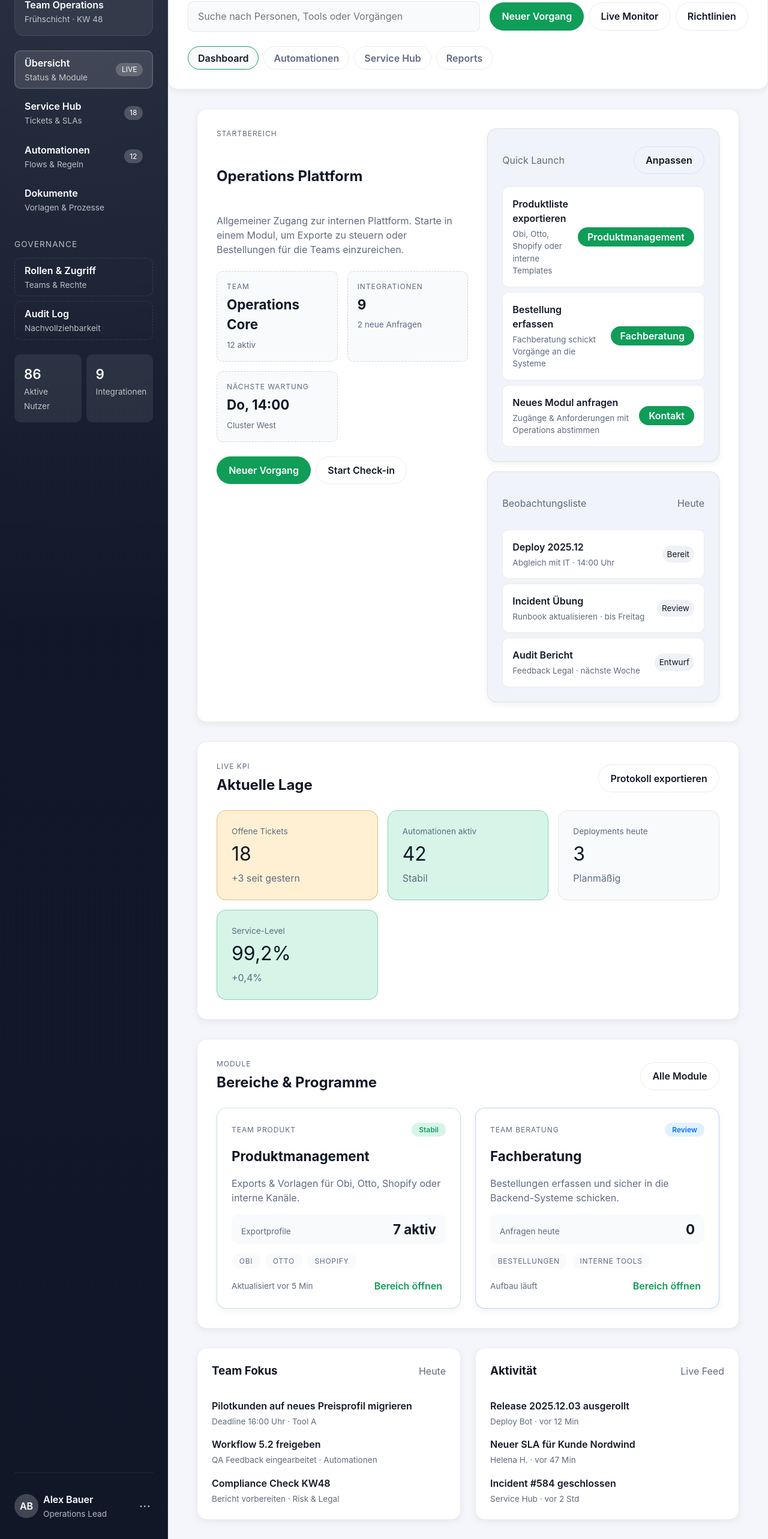
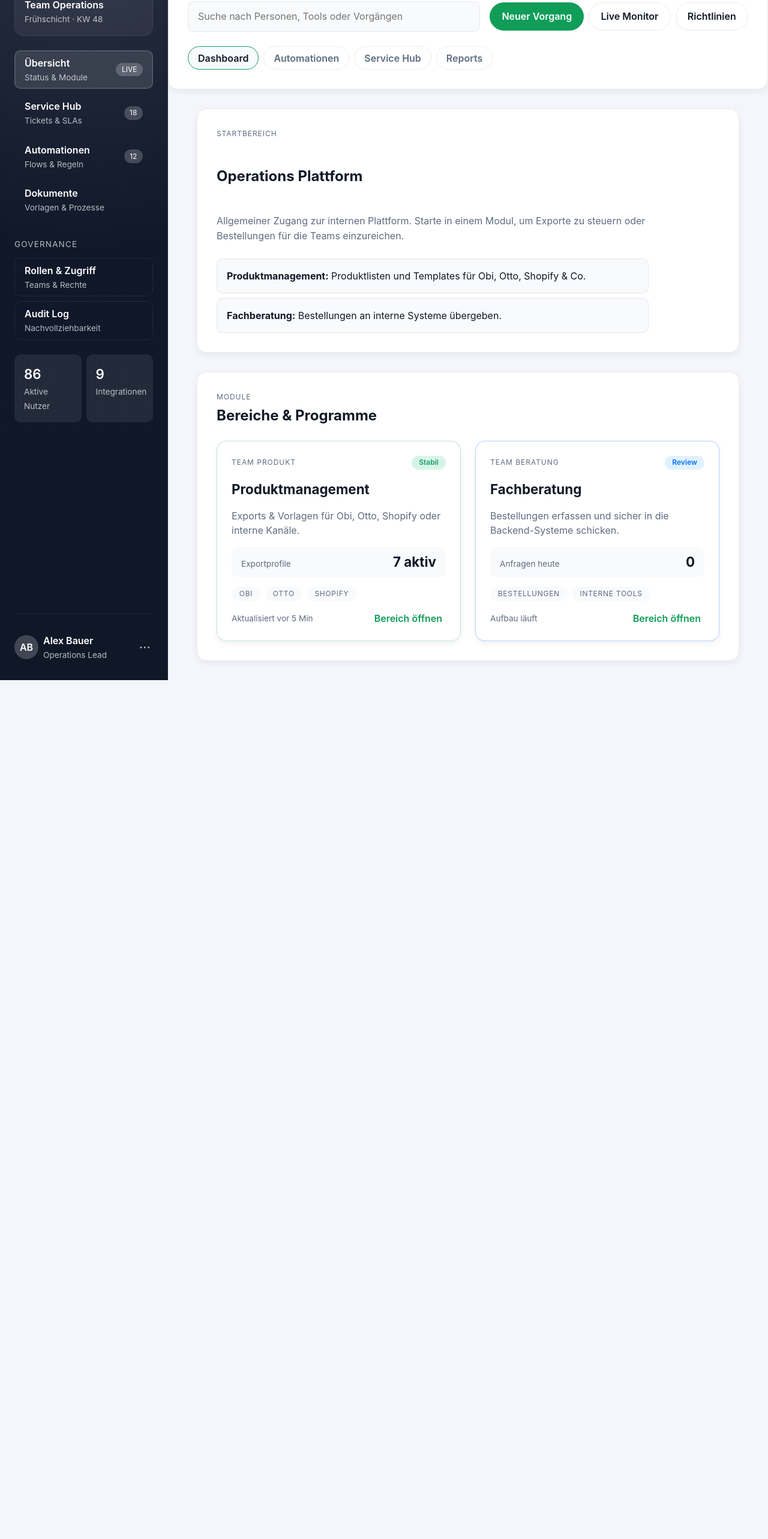
Before and after one commit to sazar-neudorff/productmanager, a React app in the folder frontend/: page / in a window 1280 px wide. Shown: the part 175-2741 px from the top of the page at 60% size. After the commit the page ends 1309 px from the top, so only its background shows below. Built offline with nearby package versions, Linux system fonts and the light colour scheme; the HTML template or start-up script is replaced by a standard one.

Commit message:
Refactor: Simplify Home page layout and styles
Remove unused components and simplify the Home page layout by removing the hero stats, quick launch, watchlist, focus items, and activity feed. This streamlines the UI and reduces code complexity.

Co-authored-by: s.azar <s.azar@neudorff.de>

```diff
--- a/frontend/src/pages/Home.tsx
+++ b/frontend/src/pages/Home.tsx
@@ -2,68 +2,7 @@ import type { ComponentProps } from "react";
 import ModuleCard from "../components/ModuleCard";
 import "../styles/Home.css";
 
-const highlights = [
-  {
-    label: "Offene Tickets",
-    value: "18",
-    delta: "+3 seit gestern",
-    tone: "warning",
-  },
-  {
-    label: "Automationen aktiv",
-    value: "42",
-    delta: "Stabil",
-    tone: "positive",
-  },
-  { label: "Deployments heute", value: "3", delta: "Planmäßig", tone: "neutral" },
-  { label: "Service-Level", value: "99,2%", delta: "+0,4%", tone: "positive" },
-];
-
-const heroStats = [
-  { label: "Team", value: "Operations Core", detail: "12 aktiv" },
-  { label: "Integrationen", value: "9", detail: "2 neue Anfragen" },
-  { label: "Nächste Wartung", value: "Do, 14:00", detail: "Cluster West" },
-];
-
-const quickLaunch = [
-  {
-    label: "Produktliste exportieren",
-    detail: "Obi, Otto, Shopify oder interne Templates",
-    action: "Produktmanagement",
-  },
-  {
-    label: "Bestellung erfassen",
-    detail: "Fachberatung schickt Vorgänge an die Systeme",
-    action: "Fachberatung",
-  },
-  {
-    label: "Neues Modul anfragen",
-    detail: "Zugänge & Anforderungen mit Operations abstimmen",
-    action: "Kontakt",
-  },
-];
-
-const watchlist = [
-  {
-    title: "Deploy 2025.12",
-    detail: "Abgleich mit IT · 14:00 Uhr",
-    status: "Bereit",
-  },
-  {
-    title: "Incident Übung",
-    detail: "Runbook aktualisieren · bis Freitag",
-    status: "Review",
-  },
-  {
-    title: "Audit Bericht",
-    detail: "Feedback Legal · nächste Woche",
-    status: "Entwurf",
-  },
-];
-
-type ModuleDefinition = ComponentProps<typeof ModuleCard>;
-
-const modules: ModuleDefinition[] = [
+const modules: ComponentProps<typeof ModuleCard>[] = [
   {
     title: "Produktmanagement",
     description: "Exports & Vorlagen für Obi, Otto, Shopify oder interne Kanäle.",
@@ -84,42 +23,6 @@ const modules: ModuleDefinition[] = [
   },
 ];
 
-const focusItems = [
-  {
-    title: "Pilotkunden auf neues Preisprofil migrieren",
-    detail: "Deadline 16:00 Uhr",
-    owner: "Tool A",
-  },
-  {
-    title: "Workflow 5.2 freigeben",
-    detail: "QA Feedback eingearbeitet",
-    owner: "Automationen",
-  },
-  {
-    title: "Compliance Check KW48",
-    detail: "Bericht vorbereiten",
-    owner: "Risk & Legal",
-  },
-];
-
-const activities = [
-  {
-    title: "Release 2025.12.03 ausgerollt",
-    actor: "Deploy Bot",
-    time: "vor 12 Min",
-  },
-  {
-    title: "Neuer SLA für Kunde Nordwind",
-    actor: "Helena H.",
-    time: "vor 47 Min",
-  },
-  {
-    title: "Incident #584 geschlossen",
-    actor: "Service Hub",
-    time: "vor 2 Std",
-  },
-];
-
 export default function Home() {
   return (
     <div className="dashboard">
@@ -128,102 +31,20 @@ export default function Home() {
           <p className="section-heading__eyebrow">Startbereich</p>
           <h2>Operations Plattform</h2>
           <p className="hero-description">
-            Allgemeiner Zugang zur internen Plattform. Starte in einem Modul,
-            um Exporte zu steuern oder Bestellungen für die Teams einzureichen.
+            Allgemeiner Zugang zur internen Plattform. Starte in einem Modul, um
+            Exporte zu steuern oder Bestellungen für die Teams einzureichen.
           </p>
 
-          <div className="hero-stats">
-            {heroStats.map((stat) => (
-              <div key={stat.label} className="hero-stat">
-                <span className="hero-stat__label">{stat.label}</span>
-                <strong className="hero-stat__value">{stat.value}</strong>
-                <span className="hero-stat__detail">{stat.detail}</span>
-              </div>
-            ))}
-          </div>
-
-          <div className="hero-actions">
-            <button type="button" className="workspace-action workspace-action--primary">
-              Neuer Vorgang
-            </button>
-            <button type="button" className="workspace-action workspace-action--ghost">
-              Start Check-in
-            </button>
-          </div>
-        </div>
-
-        <div className="hero-panels">
-          <div className="hero-panel">
-            <div className="hero-panel__header">
-              <p>Quick Launch</p>
-              <button
-                type="button"
-                className="workspace-action workspace-action--ghost"
-                aria-label="Quick Launch anpassen"
-              >
-                Anpassen
-              </button>
-            </div>
-
-            <ul className="quick-launch">
-              {quickLaunch.map((item) => (
-                <li key={item.label} className="quick-launch__item">
-                  <div>
-                    <p className="quick-launch__label">{item.label}</p>
-                    <p className="quick-launch__detail">{item.detail}</p>
-                  </div>
-                  <button type="button" className="quick-launch__action">
-                    {item.action}
-                  </button>
-                </li>
-              ))}
-            </ul>
-          </div>
-
-          <div className="hero-panel">
-            <div className="hero-panel__header">
-              <p>Beobachtungsliste</p>
-              <span>Heute</span>
-            </div>
-
-            <ul className="watchlist">
-              {watchlist.map((item) => (
-                <li key={item.title} className="watchlist__item">
-                  <div>
-                    <p className="watchlist__title">{item.title}</p>
-                    <p className="watchlist__meta">{item.detail}</p>
-                  </div>
-                  <span className="watchlist__status">{item.status}</span>
-                </li>
-              ))}
-            </ul>
-          </div>
-        </div>
-      </section>
-
-      <section className="dashboard-section">
-        <div className="section-heading">
-          <div>
-            <p className="section-heading__eyebrow">Live KPI</p>
-            <h2>Aktuelle Lage</h2>
-          </div>
-
-          <button className="workspace-action workspace-action--ghost">
-            Protokoll exportieren
-          </button>
-        </div>
-
-        <div className="stat-grid">
-          {highlights.map((item) => (
-            <article
-              key={item.label}
-              className={`stat-card stat-card--${item.tone}`}
-            >
-              <p className="stat-card__label">{item.label}</p>
-              <p className="stat-card__value">{item.value}</p>
-              <p className="stat-card__delta">{item.delta}</p>
-            </article>
-          ))}
+          <ul className="hero-summary">
+            <li>
+              <strong>Produktmanagement:</strong> Produktlisten und Templates
+              für Obi, Otto, Shopify & Co.
+            </li>
+            <li>
+              <strong>Fachberatung:</strong> Bestellungen an interne Systeme
+              übergeben.
+            </li>
+          </ul>
         </div>
       </section>
 
@@ -233,10 +54,6 @@ export default function Home() {
             <p className="section-heading__eyebrow">Module</p>
             <h2>Bereiche & Programme</h2>
           </div>
-
-          <button className="workspace-action workspace-action--ghost">
-            Alle Module
-          </button>
         </div>
 
         <div className="module-grid">
@@ -245,44 +62,6 @@ export default function Home() {
           ))}
         </div>
       </section>
-
-      <section className="dashboard-split">
-        <div className="panel-card">
-          <div className="panel-card__header">
-            <h3>Team Fokus</h3>
-            <span>Heute</span>
-          </div>
-
-          <ul className="focus-list">
-            {focusItems.map((item) => (
-              <li key={item.title}>
-                <p className="focus-list__title">{item.title}</p>
-                <p className="focus-list__meta">
-                  {item.detail} · {item.owner}
-                </p>
-              </li>
-            ))}
-          </ul>
-        </div>
-
-        <div className="panel-card">
-          <div className="panel-card__header">
-            <h3>Aktivität</h3>
-            <span>Live Feed</span>
-          </div>
-
-          <ul className="activity-feed">
-            {activities.map((activity) => (
-              <li key={activity.title}>
-                <p className="activity-feed__title">{activity.title}</p>
-                <p className="activity-feed__meta">
-                  {activity.actor} · {activity.time}
-                </p>
-              </li>
-            ))}
-          </ul>
-        </div>
-      </section>
     </div>
   );
 }
--- a/frontend/src/styles/Home.css
+++ b/frontend/src/styles/Home.css
@@ -9,92 +9,27 @@
 }
 
 .dashboard-hero {
-  display: flex;
-  gap: var(--space-xl);
   border: 1px solid var(--clr-border);
   border-radius: var(--radius-lg);
   padding: var(--space-xl);
   background: var(--clr-surface-strong);
   box-shadow: var(--shadow-sm);
-  flex-wrap: wrap;
 }
 
 .hero-main {
-  flex: 2 1 360px;
   display: flex;
   flex-direction: column;
   gap: var(--space-lg);
+  max-width: 720px;
 }
 
 .hero-description {
   margin: 0;
-  max-width: 560px;
   color: var(--clr-text-muted);
+  line-height: 1.6;
 }
 
-.hero-stats {
-  display: grid;
-  grid-template-columns: repeat(auto-fit, minmax(160px, 1fr));
-  gap: var(--space-md);
-}
-
-.hero-stat {
-  border: 1px dashed var(--clr-border-strong);
-  border-radius: var(--radius-md);
-  padding: var(--space-md);
-  background: var(--clr-gray-0);
-}
-
-.hero-stat__label {
-  display: block;
-  font-size: var(--font-size-xs);
-  text-transform: uppercase;
-  letter-spacing: 0.08em;
-  color: var(--clr-text-muted);
-}
-
-.hero-stat__value {
-  display: block;
-  font-size: 1.4rem;
-  margin: var(--space-xs) 0;
-}
-
-.hero-stat__detail {
-  color: var(--clr-text-muted);
-  font-size: var(--font-size-sm);
-}
-
-.hero-actions {
-  display: flex;
-  flex-wrap: wrap;
-  gap: var(--space-sm);
-}
-
-.hero-panels {
-  flex: 1 1 300px;
-  display: flex;
-  flex-direction: column;
-  gap: var(--space-md);
-}
-
-.hero-panel {
-  background: var(--clr-surface-muted);
-  border-radius: var(--radius-lg);
-  border: 1px solid var(--clr-border);
-  padding: var(--space-lg);
-  box-shadow: var(--shadow-sm);
-}
-
-.hero-panel__header {
-  display: flex;
-  justify-content: space-between;
-  align-items: center;
-  margin-bottom: var(--space-md);
-  color: var(--clr-text-muted);
-}
-
-.quick-launch,
-.watchlist {
+.hero-summary {
   list-style: none;
   margin: 0;
   padding: 0;
@@ -103,47 +38,12 @@
   gap: var(--space-sm);
 }
 
-.quick-launch__item,
-.watchlist__item {
-  display: flex;
-  justify-content: space-between;
-  align-items: center;
-  gap: var(--space-md);
+.hero-summary li {
+  margin: 0;
   padding: var(--space-md);
   border-radius: var(--radius-md);
   border: 1px solid var(--clr-border);
-  background: var(--clr-surface-strong);
-}
-
-.quick-launch__label,
-.watchlist__title {
-  margin: 0 0 var(--space-xs);
-  font-weight: 600;
-}
-
-.quick-launch__detail,
-.watchlist__meta {
-  margin: 0;
-  color: var(--clr-text-muted);
-  font-size: var(--font-size-sm);
-}
-
-.quick-launch__action {
-  border: none;
-  border-radius: var(--radius-pill);
-  background: var(--clr-primary-1);
-  color: var(--clr-text-inverse);
-  padding: var(--space-xs) var(--space-md);
-  cursor: pointer;
-  font-weight: 600;
-}
-
-.watchlist__status {
-  border-radius: var(--radius-pill);
-  padding: var(--space-xs) var(--space-sm);
-  background: var(--clr-gray-1);
-  color: var(--clr-text-main);
-  font-size: var(--font-size-sm);
+  background: var(--clr-gray-0);
 }
 
 .dashboard-section {
@@ -176,109 +76,18 @@
   font-family: var(--font-display);
 }
 
-.stat-grid {
-  display: grid;
-  grid-template-columns: repeat(auto-fit, minmax(220px, 1fr));
-  gap: var(--space-md);
-}
-
-.stat-card {
-  border: 1px solid var(--clr-border);
-  border-radius: var(--radius-lg);
-  padding: var(--space-lg);
-  background: var(--clr-gray-0);
-}
-
-.stat-card__label {
-  margin: 0;
-  color: var(--clr-text-muted);
-  font-size: var(--font-size-sm);
-}
-
-.stat-card__value {
-  margin: var(--space-xs) 0 0;
-  font-size: 2rem;
-  font-family: var(--font-display);
-}
-
-.stat-card__delta {
-  margin: var(--space-xs) 0 0;
-  color: var(--clr-text-muted);
-}
-
-.stat-card--positive {
-  border-color: rgba(27, 156, 100, 0.4);
-  background: var(--clr-success-muted);
-}
-
-.stat-card--warning {
-  border-color: rgba(195, 105, 0, 0.4);
-  background: var(--clr-warning-muted);
-}
-
-.stat-card--neutral {
-  border-color: var(--clr-border);
-}
-
 .module-grid {
   display: grid;
   grid-template-columns: repeat(auto-fit, minmax(280px, 1fr));
   gap: var(--space-lg);
 }
 
-.dashboard-split {
-  display: grid;
-  grid-template-columns: repeat(auto-fit, minmax(280px, 1fr));
-  gap: var(--space-lg);
-}
-
-.panel-card__header {
-  display: flex;
-  justify-content: space-between;
-  align-items: center;
-  margin-bottom: var(--space-md);
-  color: var(--clr-text-muted);
-}
-
-.focus-list,
-.activity-feed {
-  list-style: none;
-  margin: 0;
-  padding: 0;
-  display: flex;
-  flex-direction: column;
-  gap: var(--space-md);
-}
-
-.focus-list__title,
-.activity-feed__title {
-  margin: 0 0 var(--space-xs);
-  font-weight: 600;
-}
-
-.focus-list__meta,
-.activity-feed__meta {
-  margin: 0;
-  color: var(--clr-text-muted);
-  font-size: var(--font-size-sm);
-}
-
 @media (max-width: 768px) {
   .dashboard-hero {
-    flex-direction: column;
+    padding: var(--space-lg);
   }
 
-  .hero-panels {
-    width: 100%;
-  }
-
-  .quick-launch__item,
-  .watchlist__item {
-    flex-direction: column;
-    align-items: flex-start;
-  }
-
-  .hero-actions {
-    flex-direction: column;
+  .hero-summary li {
+    padding: var(--space-sm) var(--space-md);
   }
 }
```
